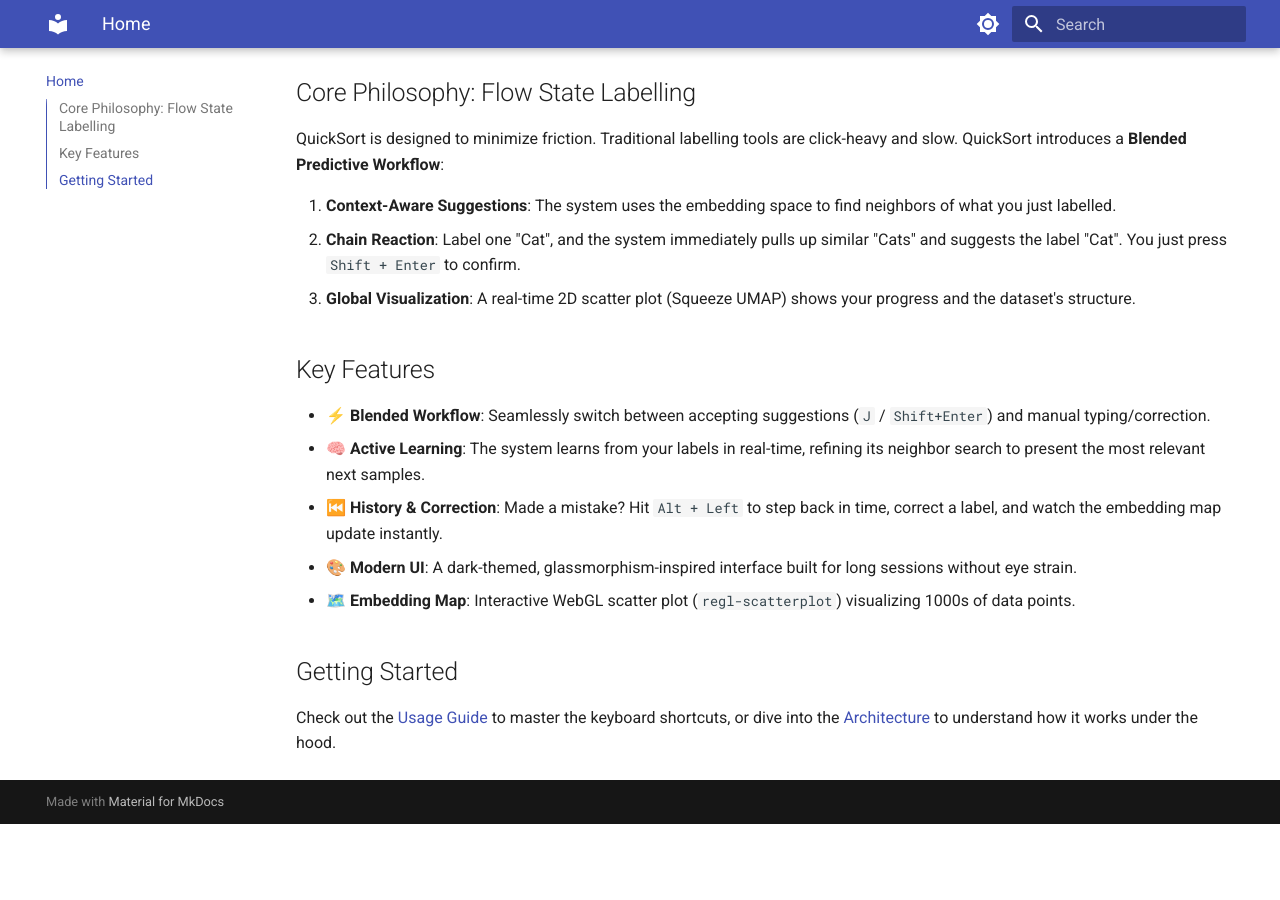
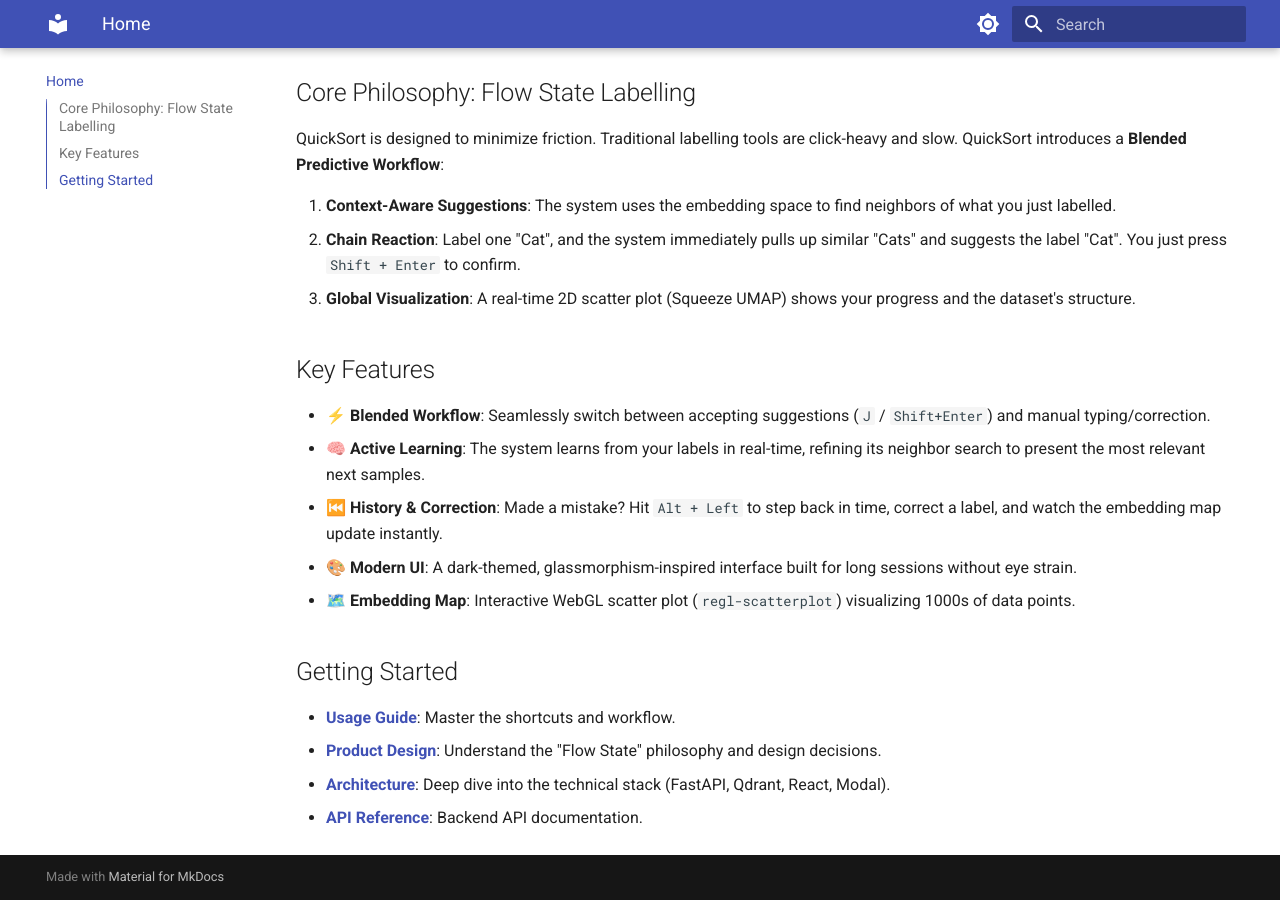
Before and after one commit to GeorgePearse/image_clusterer, an MkDocs documentation site: the page built from docs/index.md, in a window 1280 px wide and 900 px high, scrolled down 693 px. Built offline with MkDocs 1.6.1 and Material for MkDocs 9.7.7, drawn with Linux system fonts in a browser that asks for light colours; before the commit the page ends 1517 px from its top, so only the background shows below that.

Commit message:
Add product design documentation explaining flow state philosophy

```diff
--- a/docs/index.md
+++ b/docs/index.md
@@ -22,4 +22,7 @@ QuickSort is designed to minimize friction. Traditional labelling tools are clic
 
 ## Getting Started
 
-Check out the [Usage Guide](usage.md) to master the keyboard shortcuts, or dive into the [Architecture](architecture.md) to understand how it works under the hood.
+*   [**Usage Guide**](usage.md): Master the shortcuts and workflow.
+*   [**Product Design**](product_design.md): Understand the "Flow State" philosophy and design decisions.
+*   [**Architecture**](architecture.md): Deep dive into the technical stack (FastAPI, Qdrant, React, Modal).
+*   [**API Reference**](api.md): Backend API documentation.
```
Also changed, not shown: docs/product_design.md (added, +55 -0 lines).
